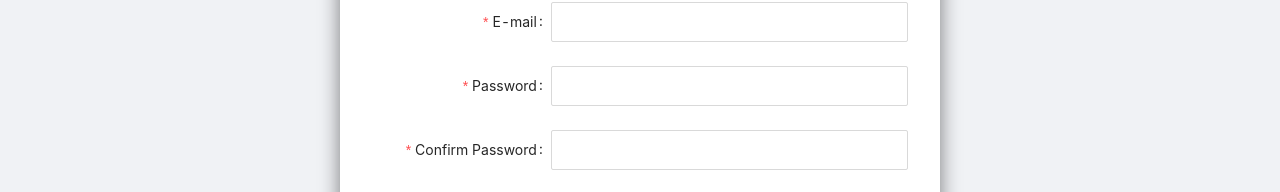
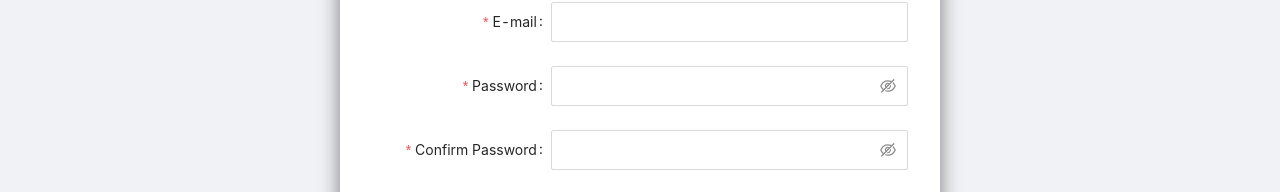
Before and after one commit to timac11/hedera-hack, a React (Create React App) app: page /registration in a window 1280 px wide. Shown: the part 347-539 px from the top of the page. Built offline with nearby package versions, Linux system fonts and the light colour scheme; no server answers.

Commit message:
some fixes

```diff
--- a/src/pages/login/LoginPage.jsx
+++ b/src/pages/login/LoginPage.jsx
@@ -79,7 +79,7 @@ const LoginPage = (props) => {
                        ]}
                        hasFeedback
             >
-              <Input/>
+              <Input.Password/>
             </Form.Item>
             <Form.Item {...tailLayout}
             >
--- a/src/pages/registration/RegistrationPage.jsx
+++ b/src/pages/registration/RegistrationPage.jsx
@@ -75,7 +75,7 @@ export const RegistrationPage = () => {
                      ]}
                      hasFeedback
           >
-            <Input/>
+            <Input.Password/>
           </Form.Item>
           <Form.Item label="Confirm Password"
                      name="confirmPassword"
@@ -96,7 +96,7 @@ export const RegistrationPage = () => {
                        }),
                      ]}
           >
-            <Input/>
+            <Input.Password/>
           </Form.Item>
           <Form.Item {...tailLayout}
           >
--- a/src/pages/user/tabs/FormCreation.jsx
+++ b/src/pages/user/tabs/FormCreation.jsx
@@ -1,5 +1,5 @@
 import React from "react";
-import {Button, Divider, Form, Input, InputNumber, Typography, message} from "antd";
+import {Button, notification, Divider, Form, Input, InputNumber, Typography, message} from "antd";
 import {ApiProvider} from "../../../providers/api-provider";
 import * as hash from 'hash-sdk'
 
@@ -15,8 +15,7 @@ export const FormCreation = () => {
   const [form] = Form.useForm();
 
   const onFinish = async values => {
-    console.log(values);
-    await ApiProvider.postRequest("create-form", values);
+    if (window.hash) {
       await hash.setProvider('composer');
       let data = {
         time: "1",
@@ -27,14 +26,23 @@ export const FormCreation = () => {
         type: 'article'
       };
 
-    window.hash.triggerCryptoTransfer(data, (err, res) => {
+      window.hash.triggerCryptoTransfer(data,  async (err, res) => {
         form.resetFields();
         if (!err) {
+          await ApiProvider.postRequest("create-form", values);
           message.info('Form was successfully created');
         } else {
           message.error('Form was not created')
         }
       });
+    } else {
+      const args = {
+        message: 'Notification',
+        description: 'Please, setup Composer for Hedera Hashgraph and try again',
+        duration: 5,
+      };
+      notification.error(args);
+    }
   };
 
     return (
@@ -92,4 +100,4 @@ export const FormCreation = () => {
         </Form>
       </>
     )
-}
+};
```
Lines whose indentation alone changed are shown as unchanged.
